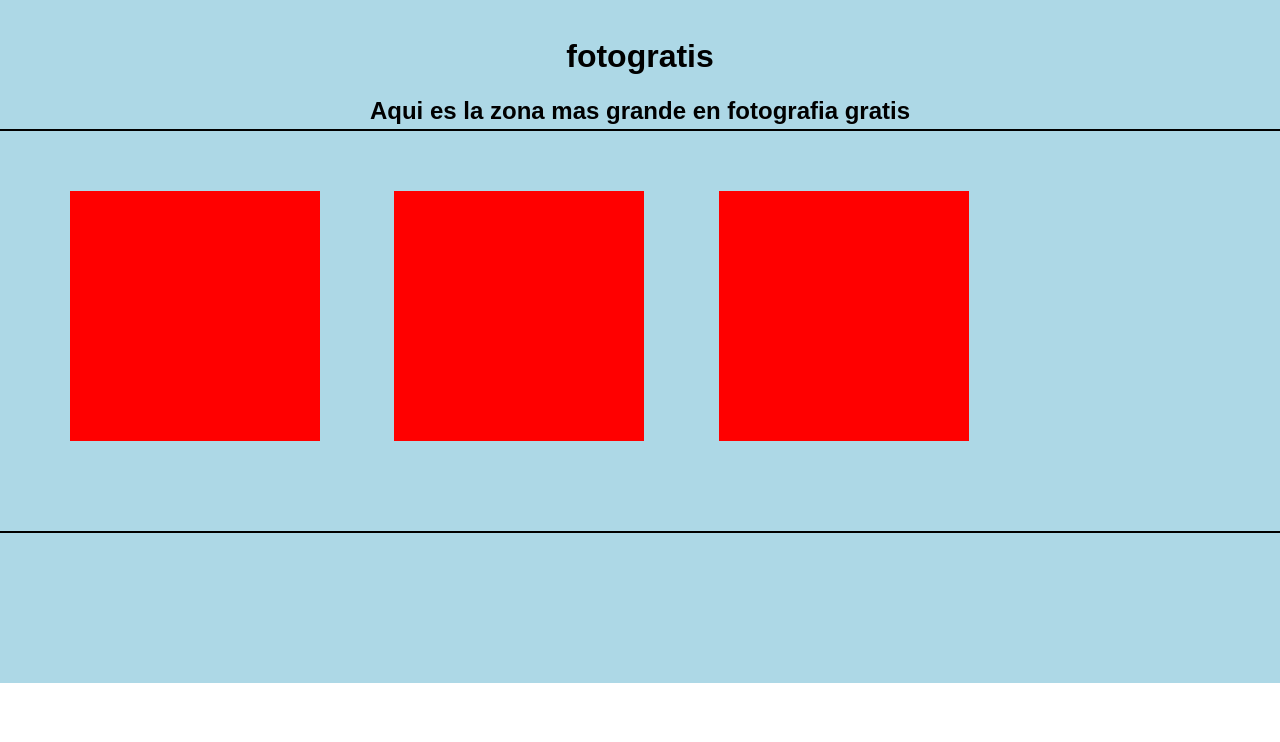
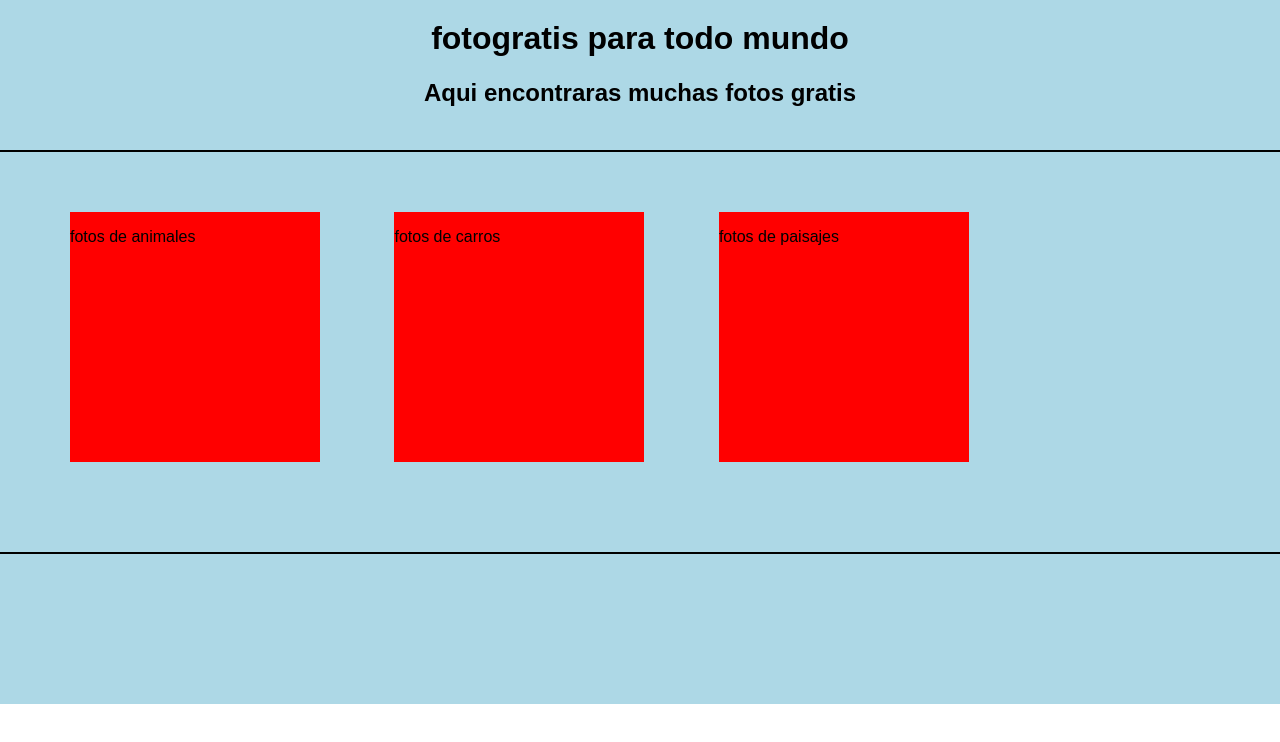
Before and after one commit to Hectordavid500/pagina-web, a plain HTML site: page index.html in a window 1280 px wide. Drawn offline with Linux system fonts and the light colour scheme.

Commit message:
Arregla los pies de fotos

```diff
--- a/index.html
+++ b/index.html
@@ -11,20 +11,20 @@
 </head>
 <body>
 	<header>
-<<<<<<< HEAD
-	<h1>fotogratis</h1>
-	<h2>Aqui es la zona mas grande en fotografia gratis</h2>
-=======
+
 	<h1>fotogratis para todo mundo</h1>
 	<h2>Aqui encontraras muchas fotos gratis</h2>
->>>>>>> e5b72f42c899204b5b2dc72c33f4655d689fc29b
+
    </header>
 	<div id="imgs">
          <div class="p1">
+         	<p>fotos de animales</p>
          </div>
          <div class="p1">
+         	<p>fotos de carros</p>
          </div>
          <div class="p1">
+         	<p>fotos de paisajes</p>
          </div>
 	</div>
 	<footer>
```
